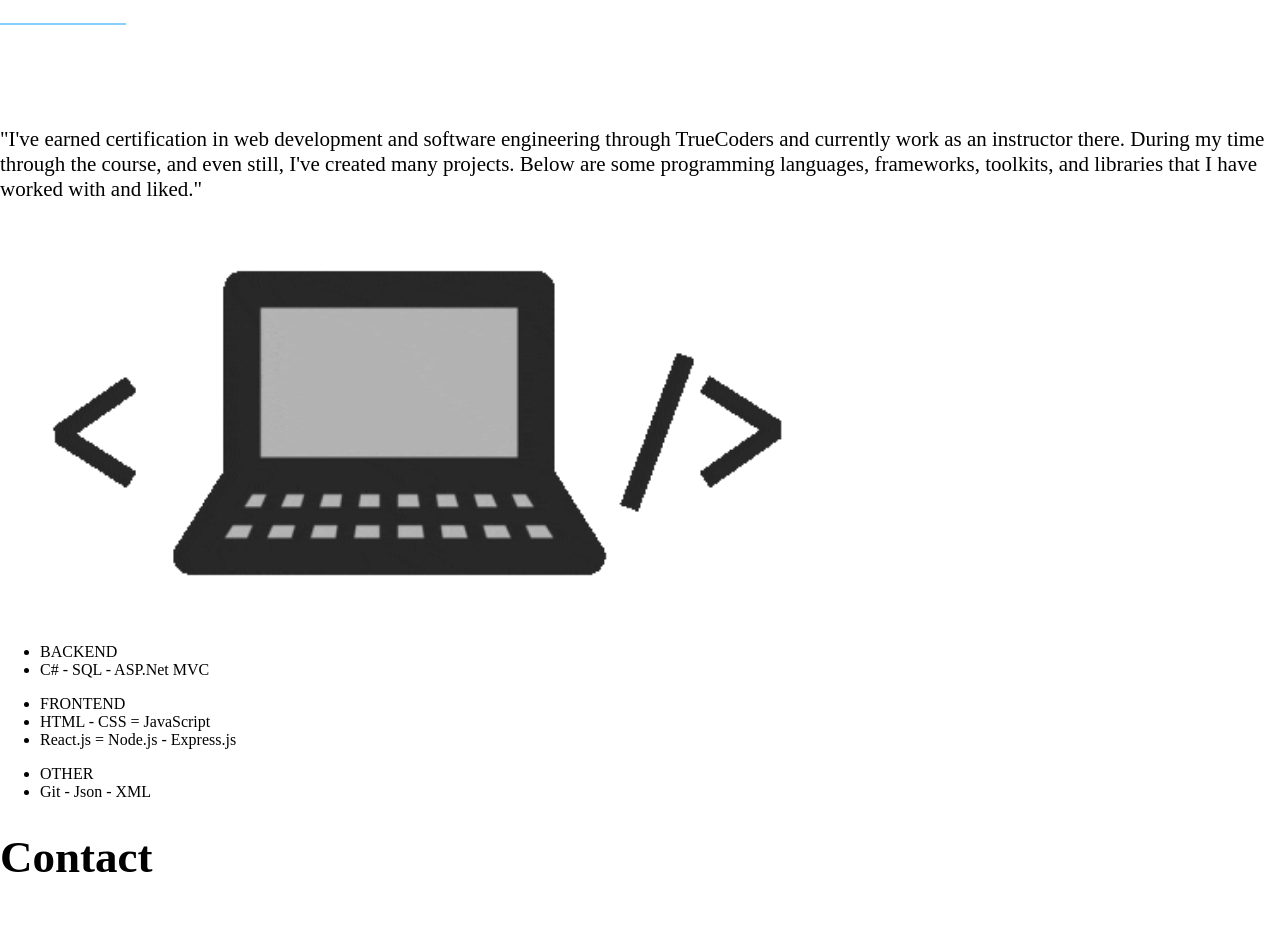
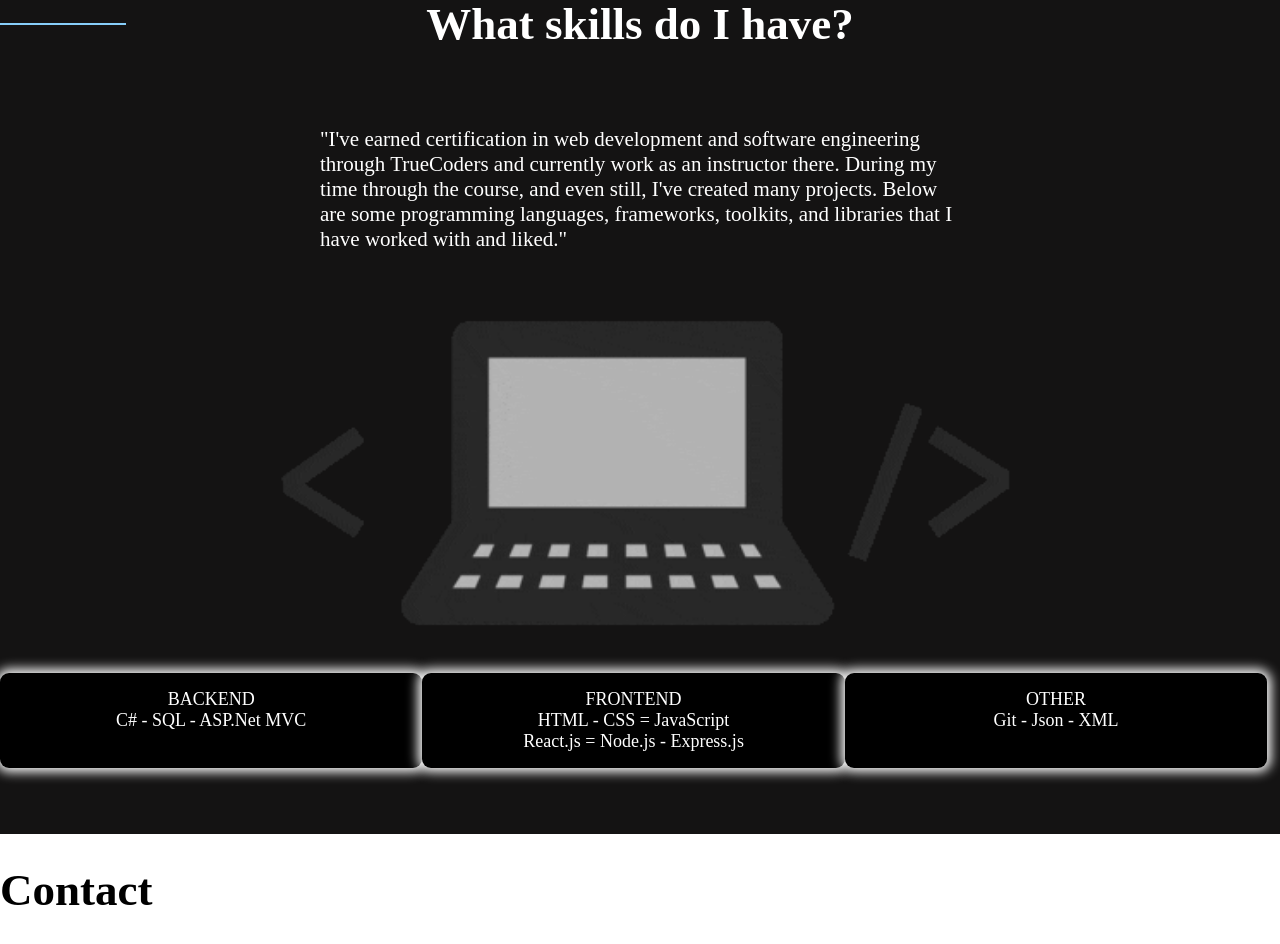
Before and after one commit to SethBowman/personal-site, a React (Create React App) app: page / in a window 1280 px wide. Shown: the part 1380-2324 px from the top of the page. Before the commit the page ends 2293 px from the top, so only its background shows below. Built offline with nearby package versions, Linux system fonts and the light colour scheme; a web font is replaced by a local one.

Commit message:
Started styling skills

```diff
--- a/src/components/Skills/Skills.module.css
+++ b/src/components/Skills/Skills.module.css
@@ -0,0 +1,40 @@
+.Skills {
+    background-color: #141313;
+    color: white;
+    padding-bottom: 5%;
+}
+
+.Skills p {
+    padding-left: 25%;
+    width: 50%;
+}
+
+.Skills .List ul {
+    list-style-type: none;
+    padding: 0;
+}
+
+.CodeGif {
+    display: flex;
+    justify-content: center;
+    align-items: center;
+}
+
+.Skills .Container {
+    display: flex;
+    flex-wrap: wrap;
+}
+
+.Skills .Container .List {
+    flex-basis: 33%;
+    background-color: black;
+    box-shadow: 0 0 12px 4px white;
+    border-radius: 9px;
+    margin-bottom: 2px;
+}
+
+.Skills .List ul li {
+    display: flex;
+    justify-content: center;
+    font-size: 18px;
+}
```
